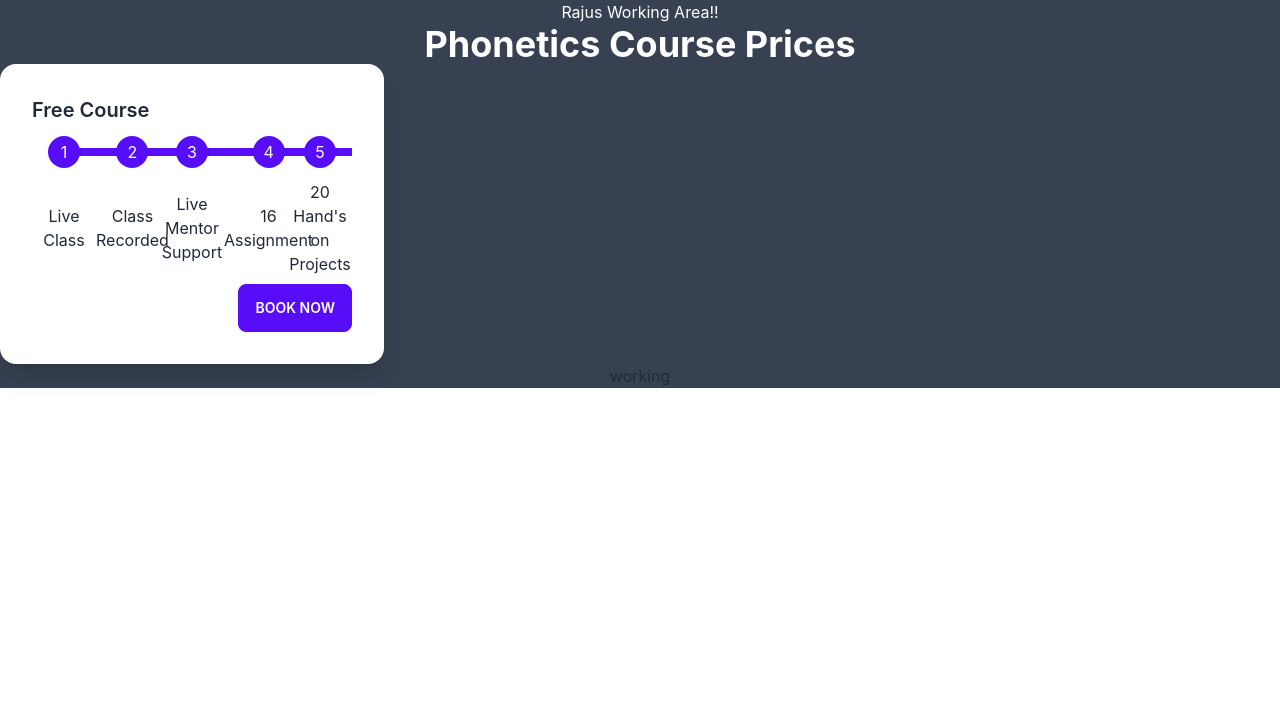
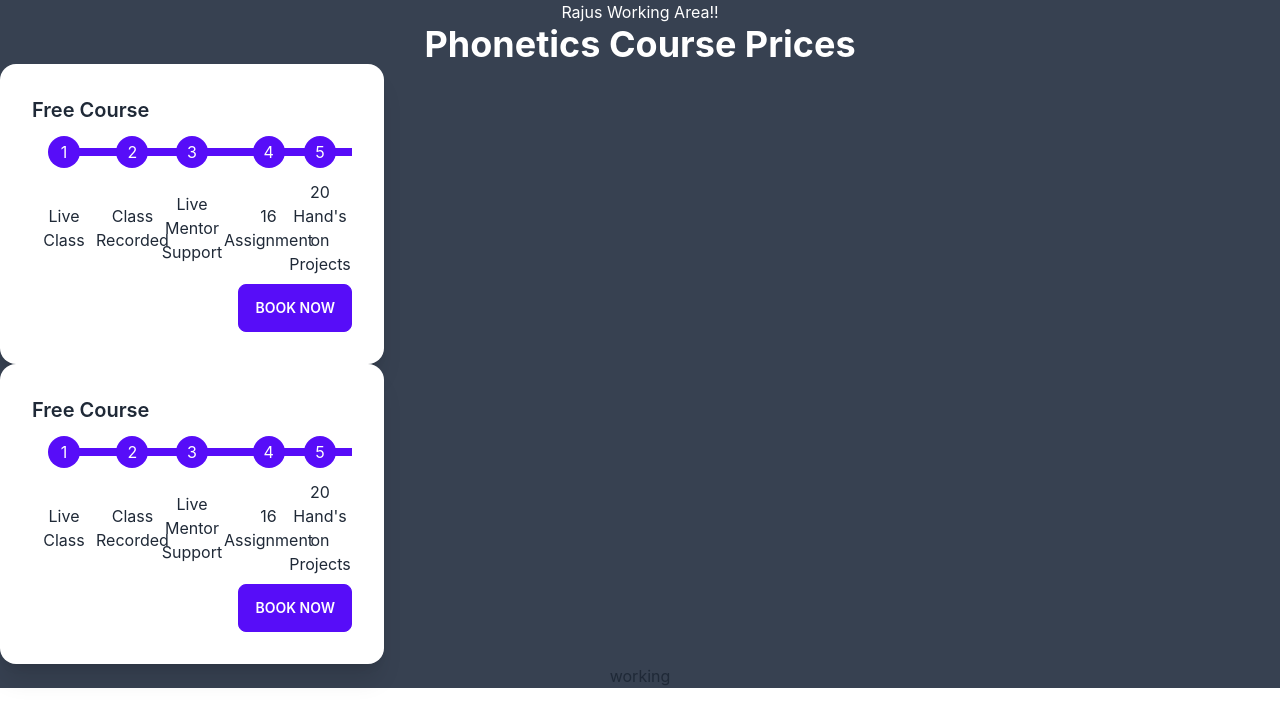
Before and after one commit to foy4748/phonetics, a Next.js app: page /pricing in a window 1280 px wide. Shown: the top 726 px of the page. Built offline with nearby package versions, Linux system fonts and the light colour scheme.

Commit message:
Premium Card Design Complete

```diff
--- /dev/null
+++ b/components/pricingComponents/PremiumCard.jsx
@@ -0,0 +1,32 @@
+import React from 'react';
+
+const PremiumCard = () => {
+    return (
+        <div>
+            <div>
+                <div className="card w-96 bg-base-100 shadow-xl">
+                    <div className="card-body">
+                        <h2 className="card-title">Free Course</h2>
+                        <ul className="steps steps-vertical lg:steps-horizontal">
+                            <li className="step step-primary">Live Class</li>
+                            <li className="step step-primary">Class Recorded</li>
+                            <li className="step step-primary">Live Mentor Support</li>
+                            <li className="step step-primary">16 Assignment</li>
+                            <li className="step step-primary">20 Hand&apos;s on Projects</li>
+                            <li className="step step-primary">3 Month Internship</li>
+                            <li className="step step-primary">Interview Preparation</li>
+                            <li className="step step-primary">Certificate</li>
+                            <li className="step step-primary">Life Time Access</li>
+                            <li className="step step-primary">Helping tools and Notes</li>
+                        </ul>
+                        <div className="card-actions justify-end">
+                            <button className="btn btn-primary">Book Now</button>
+                        </div>
+                    </div>
+                </div>
+            </div>
+        </div>
+    );
+};
+
+export default PremiumCard;
--- a/pages/pricing/index.js
+++ b/pages/pricing/index.js
@@ -1,4 +1,5 @@
 import FreeCard from "../../components/pricingComponents/FreeCard";
+import PremiumCard from "../../components/pricingComponents/PremiumCard";
 import PricingCard from "../../components/pricingComponents/PricingCard";
 export default function Lessons() {
   return (
@@ -6,6 +7,7 @@ export default function Lessons() {
       <h1 className="text-white">Rajus Working Area!!</h1>
       <h1 className="text-white text-4xl font-bold">Phonetics Course Prices</h1>
       <FreeCard></FreeCard>
+      <PremiumCard></PremiumCard>
       <PricingCard />
     </div>
   );
```
